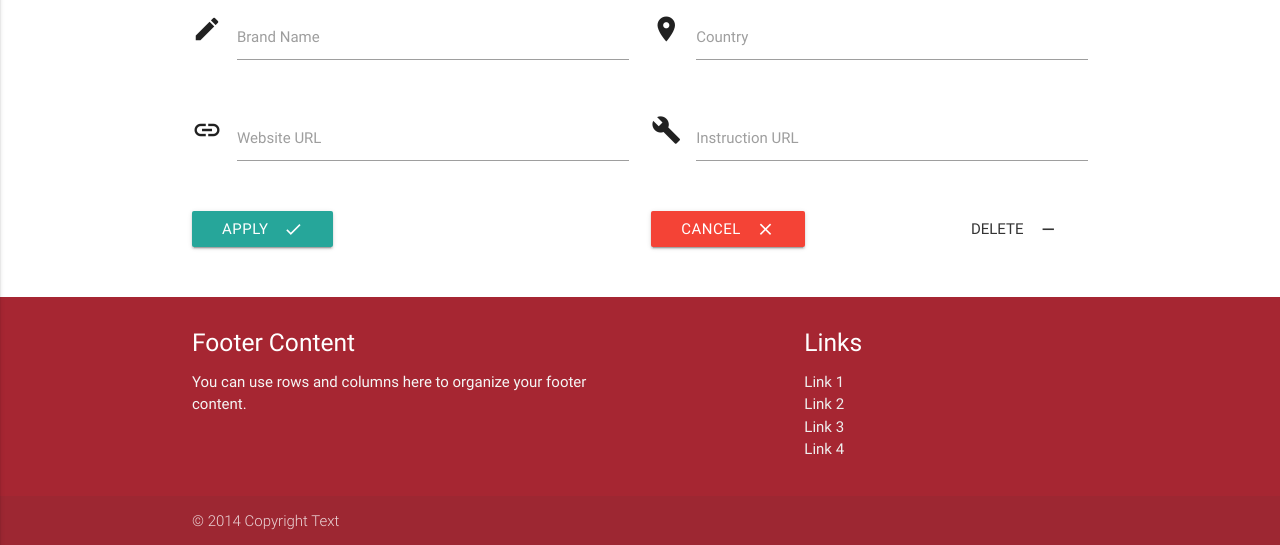
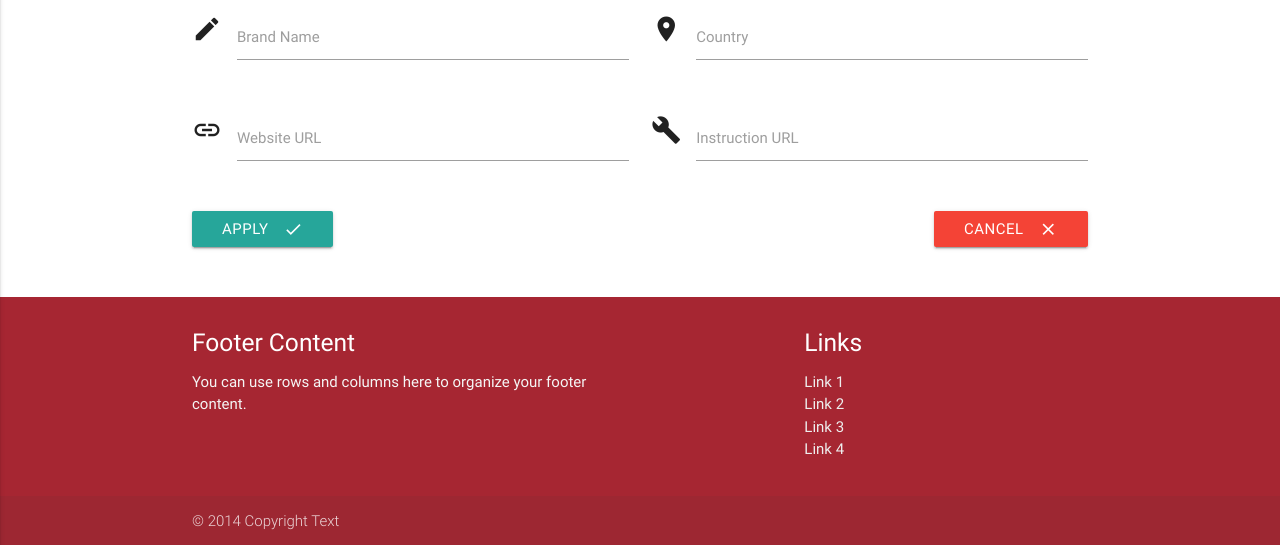
Before and after one commit to Leon2ev/lazy-brew, a Flask app: template templates/editbrand.html in a window 1280 px wide. Shown: the part 174-719 px from the top of the page. Run offline with Flask 2, Linux system fonts and the light colour scheme; the template is opened without the code that fills it, so the values that code supplies are empty; some libraries are stand-ins or nearby versions.

Commit message:
Delete button removed from edit brand

```diff
--- a/templates/editbrand.html
+++ b/templates/editbrand.html
@@ -35,10 +35,7 @@
                     </button>
                 </div>
                 <div class="col s12 l6">
-                    <a class="waves-effect waves-light btn-flat right modal-trigger" href="#modal2">Delete
-                        <i class="material-icons right">remove</i>
-                    </a>
-                    <a class="waves-effect waves-light btn modal-trigger red" href="#modal1">Cancel
+                    <a class="waves-effect waves-light btn modal-trigger red right" href="#modal1">Cancel
                         <i class="material-icons right">clear</i>
                     </a>
                 </div>
@@ -56,15 +53,5 @@
                 </div>
             </div>
         </div>
-        <div id="modal2" class="modal">
-            <div class="modal-content">
-                <h4>Are you agree to delete {{brand.name}}?</h4>
-                <p>All data will be lost.</p>
-            </div>
-            <div class="modal-footer">
-                <a href="#!" class="modal-action modal-close waves-effect waves-green btn-flat">Go Back</a>
-                <a href="{{url_for('delete_brand', brand_id=brand._id)}}" class="modal-action modal-close waves-effect waves-green btn-flat">Agree</a>
-            </div>
-        </div>
     </div>
 {% endblock %}
```
Also changed, not shown: .c9/metadata/environment/templates/base.html (+1 -1 lines), .c9/metadata/environment/templates/brands.html (+1 -1 lines), .c9/metadata/environment/templates/editbrand.html (+1 -1 lines).
